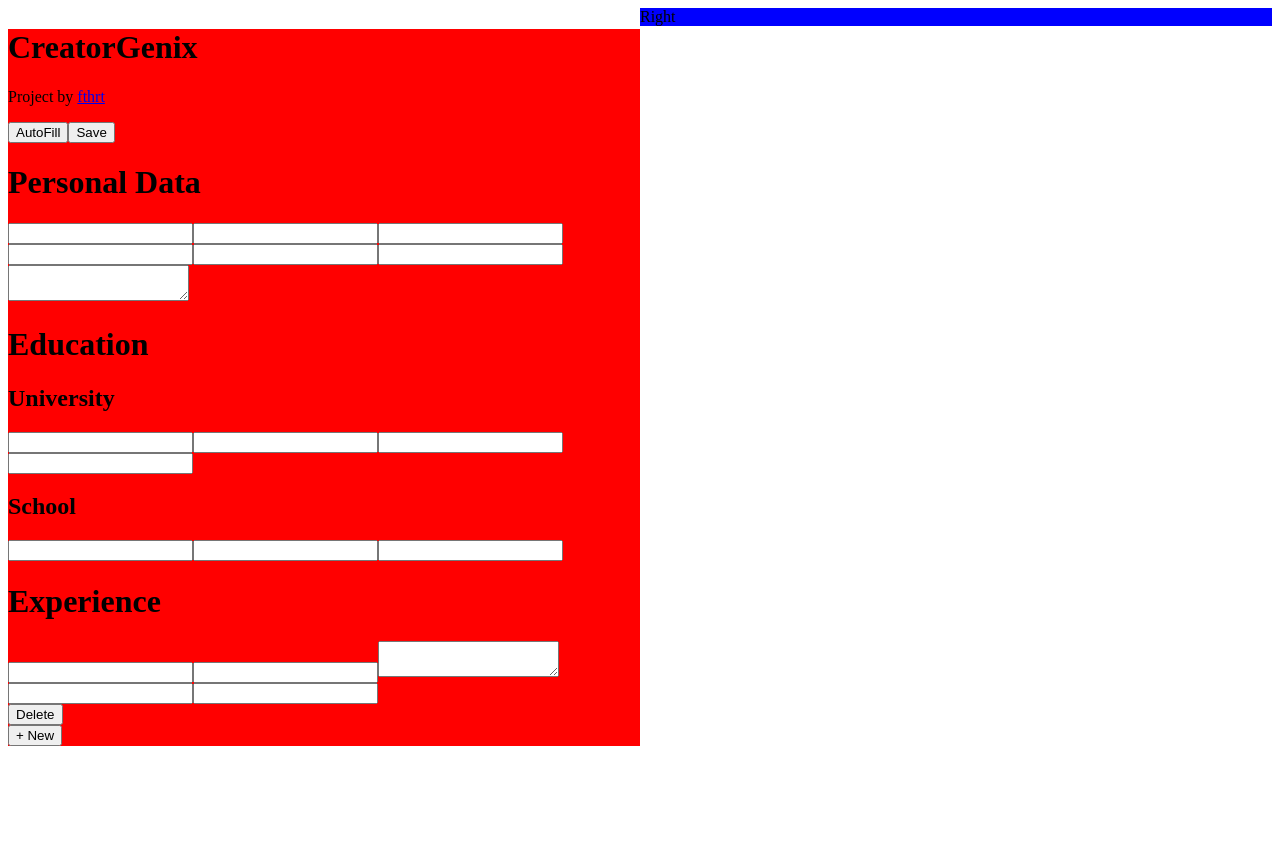
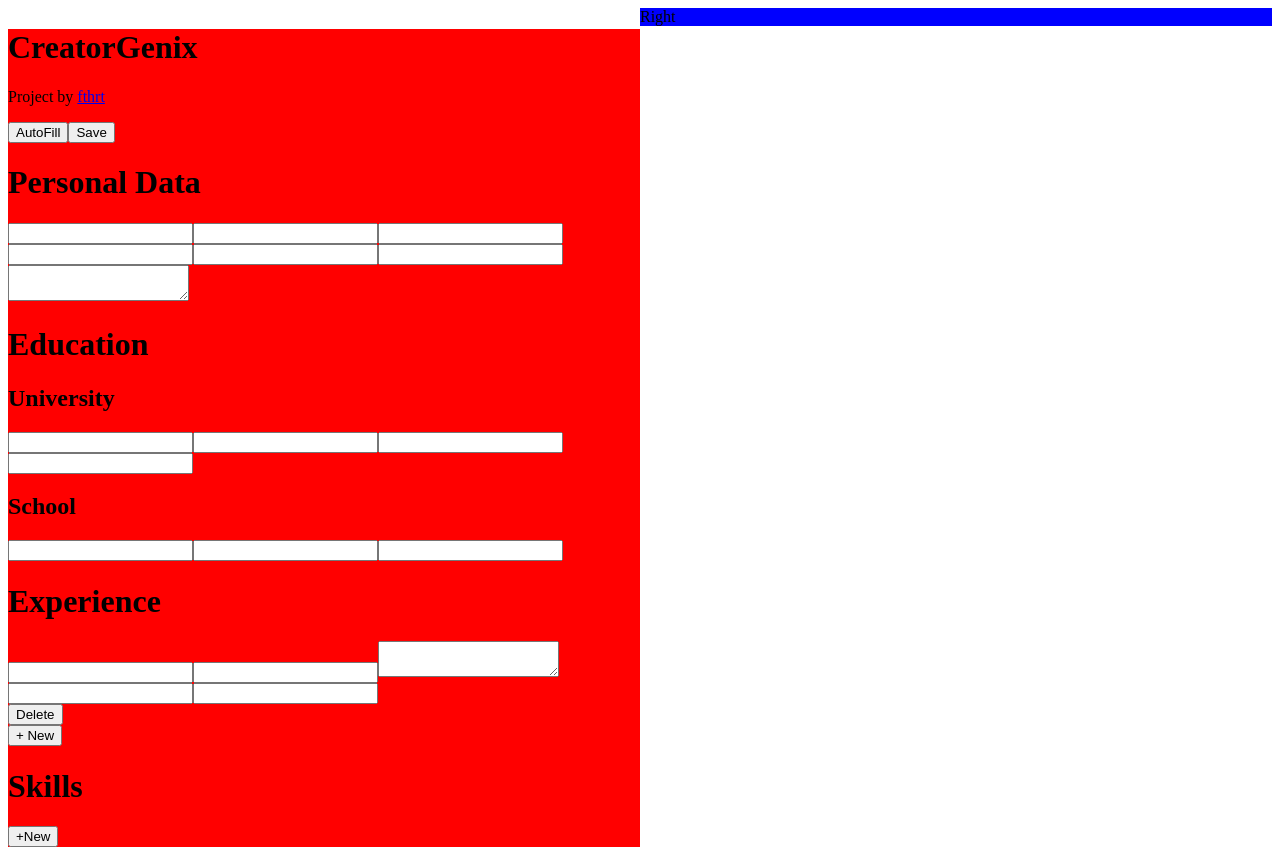
Before and after one commit to a-sha0234/CreatorGenix, a React (Create React App) app: page / in a window 1280 px wide. Before the commit the page ends 800 px from the top, so only its background shows below. Built offline with nearby package versions, Linux system fonts and the light colour scheme.

Commit message:
add skills

```diff
--- a/src/components/Experience.tsx
+++ b/src/components/Experience.tsx
@@ -4,6 +4,7 @@ import { addForm } from "../redux/experience";
 import { store, RootState } from "../redux/store";
 import { useEffect, useState } from "react";
 import { v4 as uuidv4 } from "uuid";
+import { uuid } from "uuidv4";
 
 export default function Experience() {
   const dispatch = useDispatch();
--- a/src/components/LeftHandComponent.tsx
+++ b/src/components/LeftHandComponent.tsx
@@ -2,6 +2,7 @@ import Header from "./Header";
 import PersonalData from "./PersonalData";
 import Education from "./Education";
 import Experience from "./Experience";
+import Skills from "./Skills";
 
 const LeftHandComponent = () => {
   return (
@@ -10,6 +11,7 @@ const LeftHandComponent = () => {
       <PersonalData />
       <Education />
       <Experience />
+      <Skills />
     </div>
   );
 };
--- /dev/null
+++ b/src/components/Skills.tsx
@@ -0,0 +1,10 @@
+export default function Skills() {
+  function createSkill() {}
+
+  return (
+    <div>
+      <h1>Skills</h1>
+      <button onClick={createSkill}>+New</button>
+    </div>
+  );
+}
--- a/src/components/common/ExperienceForm.tsx
+++ b/src/components/common/ExperienceForm.tsx
@@ -6,10 +6,9 @@ import { useState, useEffect } from "react";
 interface Iprops {
   formkey: number;
   data: any;
-  key: number;
 }
 
-const ExperienceForm: React.FC<Iprops> = ({ formkey, data, key }) => {
+const ExperienceForm: React.FC<Iprops> = ({ formkey, data }) => {
   const dispatch = useDispatch();
   const experiences = useSelector((state: RootState) => state.experienceData);
 
@@ -22,6 +21,8 @@ const ExperienceForm: React.FC<Iprops> = ({ formkey, data, key }) => {
       })
     );
   }
+
+  console.log(formkey);
 
   function handleDelete(e: any) {
     console.log(data.uuid);
```
Also changed, not shown: src/components/common/SkillsForm.tsx (added, +7 -0 lines), src/redux/skills.ts (added, +58 -0 lines).
